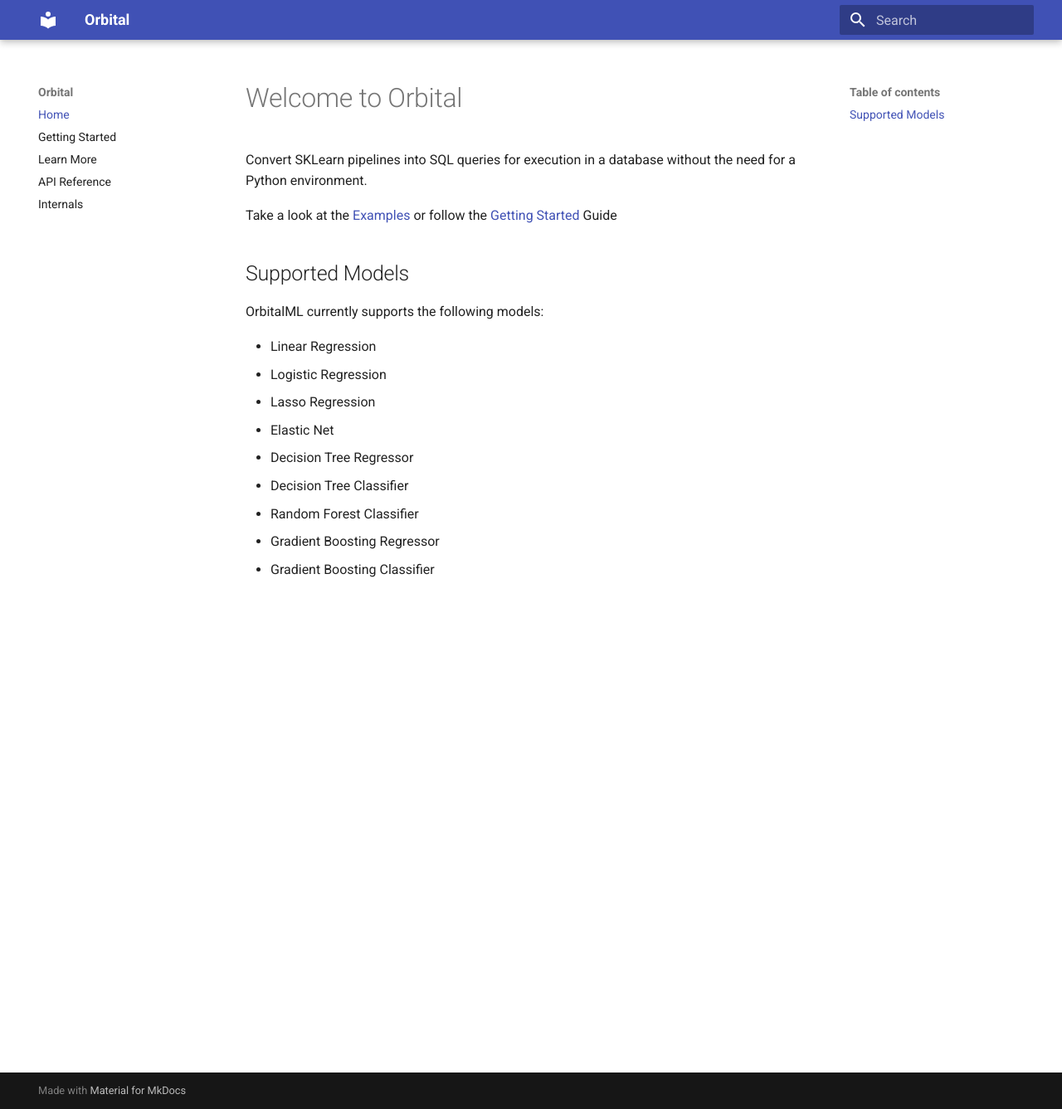
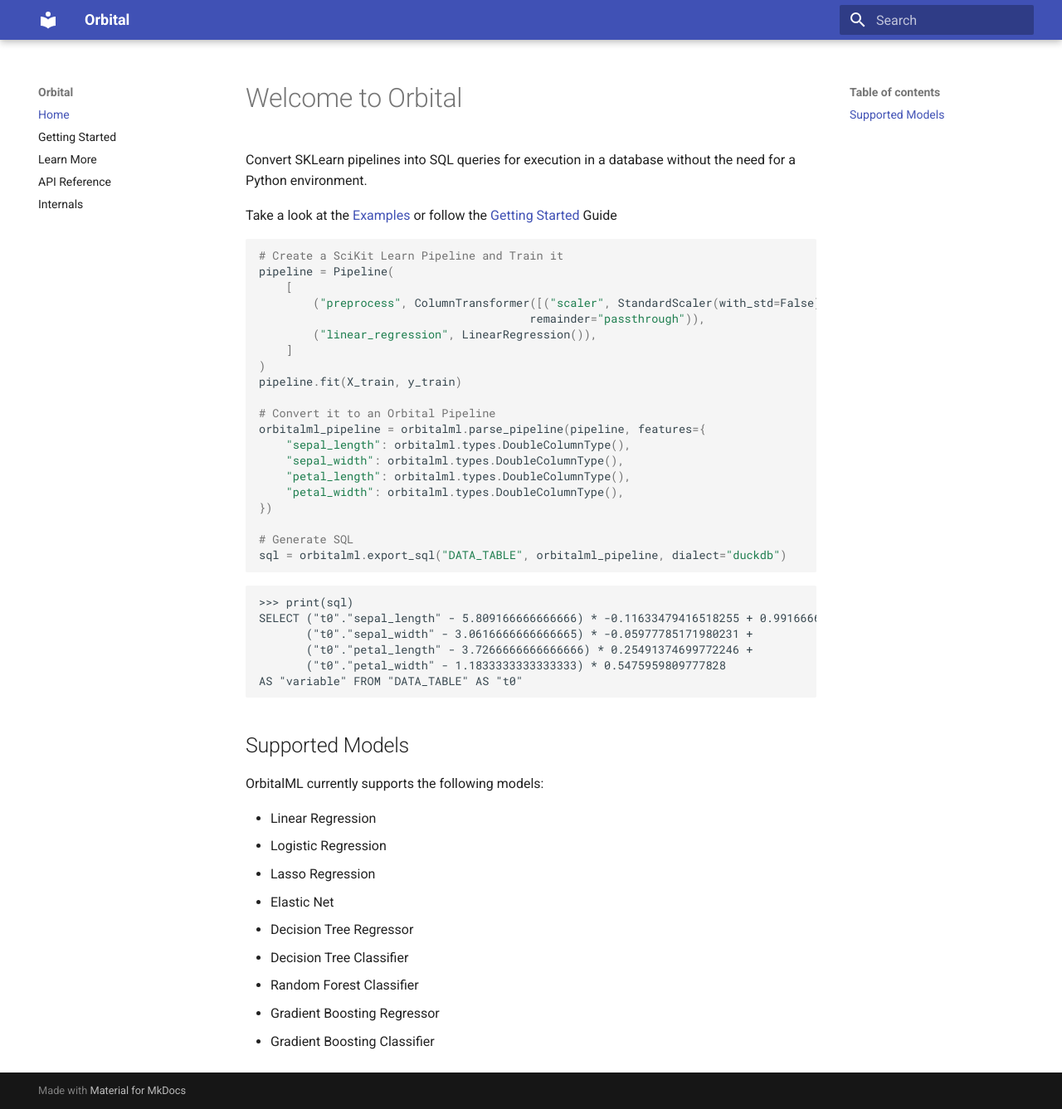
Before and after one commit to posit-dev/orbital, an MkDocs documentation site: the page built from docs/docs/index.md, in a window 1280 px wide and 1337 px high. Shown: the whole window at 83% size. Built offline with MkDocs 1.6.1 and Material for MkDocs 9.7.7, drawn with Linux system fonts in a browser that asks for light colours.

Commit message:
Update index.md

````diff
--- a/docs/docs/index.md
+++ b/docs/docs/index.md
@@ -5,6 +5,37 @@
 
 Take a look at the [Examples](https://github.com/posit-dev/orbital/tree/main/examples)
 or follow the [Getting Started](getstarted.md) Guide
+
+```python
+# Create a SciKit Learn Pipeline and Train it
+pipeline = Pipeline(
+    [
+        ("preprocess", ColumnTransformer([("scaler", StandardScaler(with_std=False), COLUMNS)],
+                                        remainder="passthrough")),
+        ("linear_regression", LinearRegression()),
+    ]
+)
+pipeline.fit(X_train, y_train)
+
+# Convert it to an Orbital Pipeline
+orbitalml_pipeline = orbitalml.parse_pipeline(pipeline, features={
+    "sepal_length": orbitalml.types.DoubleColumnType(),
+    "sepal_width": orbitalml.types.DoubleColumnType(),
+    "petal_length": orbitalml.types.DoubleColumnType(),
+    "petal_width": orbitalml.types.DoubleColumnType(),
+})
+
+# Generate SQL
+sql = orbitalml.export_sql("DATA_TABLE", orbitalml_pipeline, dialect="duckdb")
+```
+```
+>>> print(sql)
+SELECT ("t0"."sepal_length" - 5.809166666666666) * -0.11633479416518255 + 0.9916666666666668 +
+       ("t0"."sepal_width" - 3.0616666666666665) * -0.05977785171980231 +
+       ("t0"."petal_length" - 3.7266666666666666) * 0.25491374699772246 +
+       ("t0"."petal_width" - 1.1833333333333333) * 0.5475959809777828
+AS "variable" FROM "DATA_TABLE" AS "t0"
+```
 
 ## Supported Models
 
````
